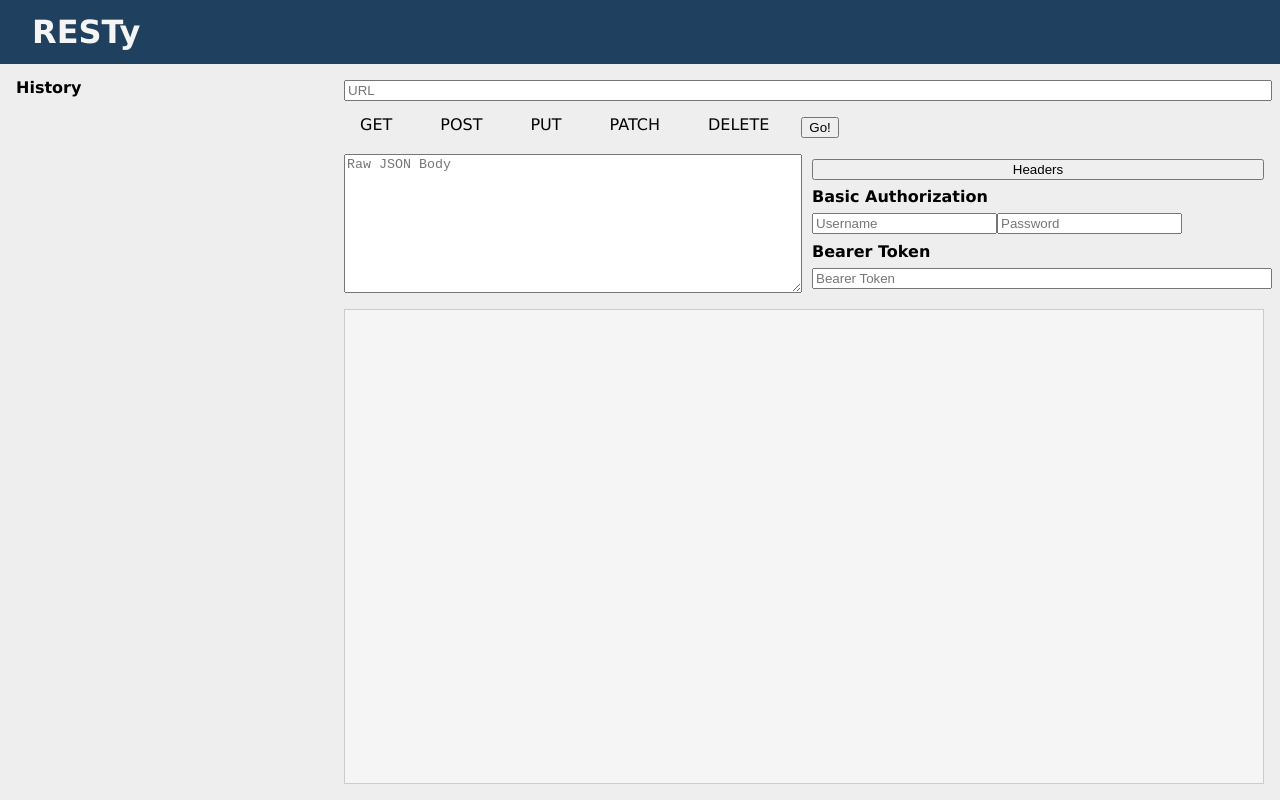
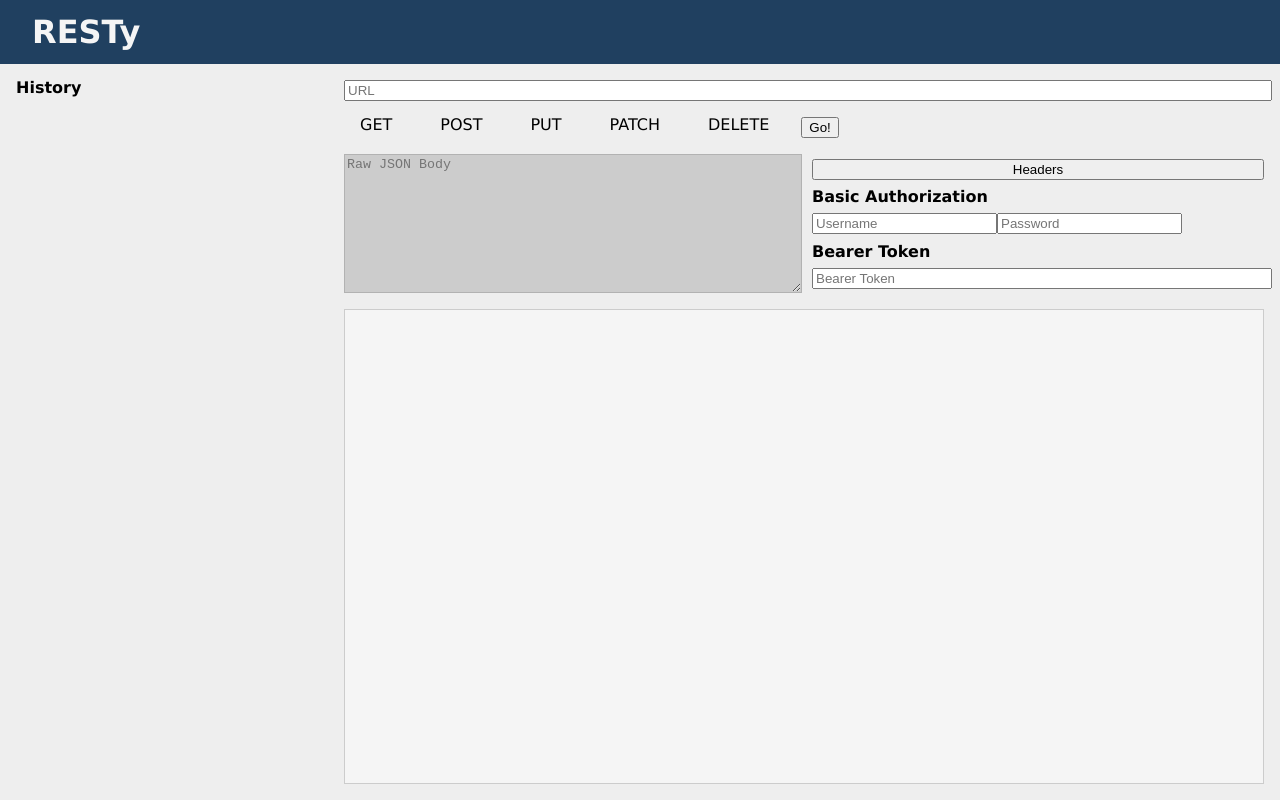
Before and after one commit to Schwamman-401/lab-30, a React (Create React App) app: page / in a window 1280 px wide. Built offline with nearby package versions, Linux system fonts and the light colour scheme.

Commit message:
Added post method, json body disables on request type

```diff
--- a/src/components/form.js
+++ b/src/components/form.js
@@ -32,7 +32,10 @@ class Form extends React.Component {
           <URL
             updateState={this.updateState}
           />
-          <Headers />
+          <Headers
+            updateState={this.updateState}
+            type={this.state.type}
+          />
         </form>
       </>
     );
--- a/src/components/headers.js
+++ b/src/components/headers.js
@@ -1,11 +1,24 @@
 import React from 'react';
 
 class Headers extends React.Component {
+  isDisabled() {
+    if (this.props.type === 'GET' || this.props.type === 'DELETE' ) {
+      return true;
+    } else {
+      return false;
+    }
+  }
+
   render() {
     return (
       <section className="deck col-2">
         <div id="body">
-          <textarea placeholder="Raw JSON Body" name="requestBody" disabled=""></textarea>
+          <textarea
+            placeholder="Raw JSON Body"
+            name="requestBody"
+            disabled={this.isDisabled()}
+            onChange={(e) => {this.props.updateState('reqBody', e.target.value)}}
+          ></textarea>
         </div>
         <div id="headers">
           <button>Headers</button>
--- a/src/components/request.js
+++ b/src/components/request.js
@@ -24,6 +24,22 @@ Request.prototype.makeRequest = async function() {
         })
     });
   }
+  if (this.type === 'POST') {
+    await new Promise((resolve, reject) => {
+      request
+        .post(this.url, (err, res, body) => {
+          if (err) {
+            console.log('Request Error');
+            this.response = err;
+            resolve(err);
+          } else {
+            console.log('Got Body!');
+            this.response = body;
+            resolve(this);
+          }
+        })
+    });
+  }
 }
 
 export default Request;
```
